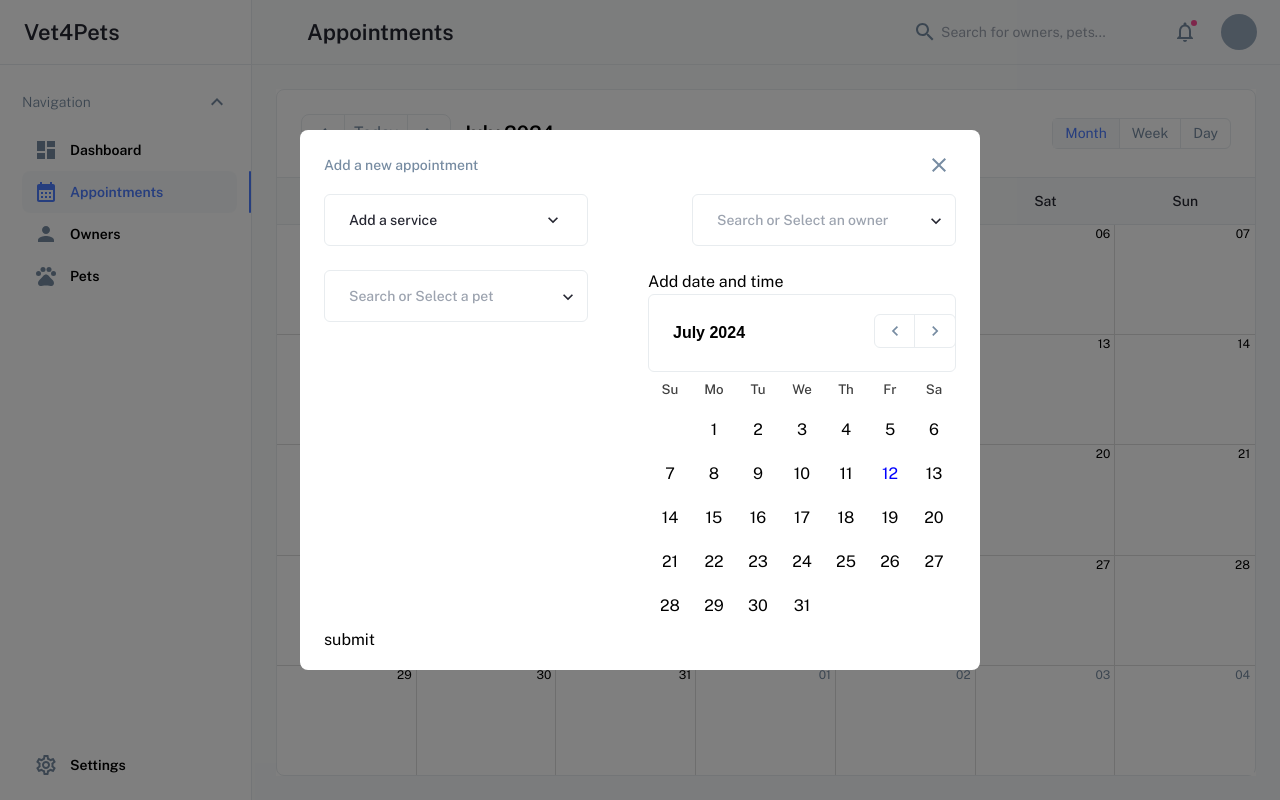
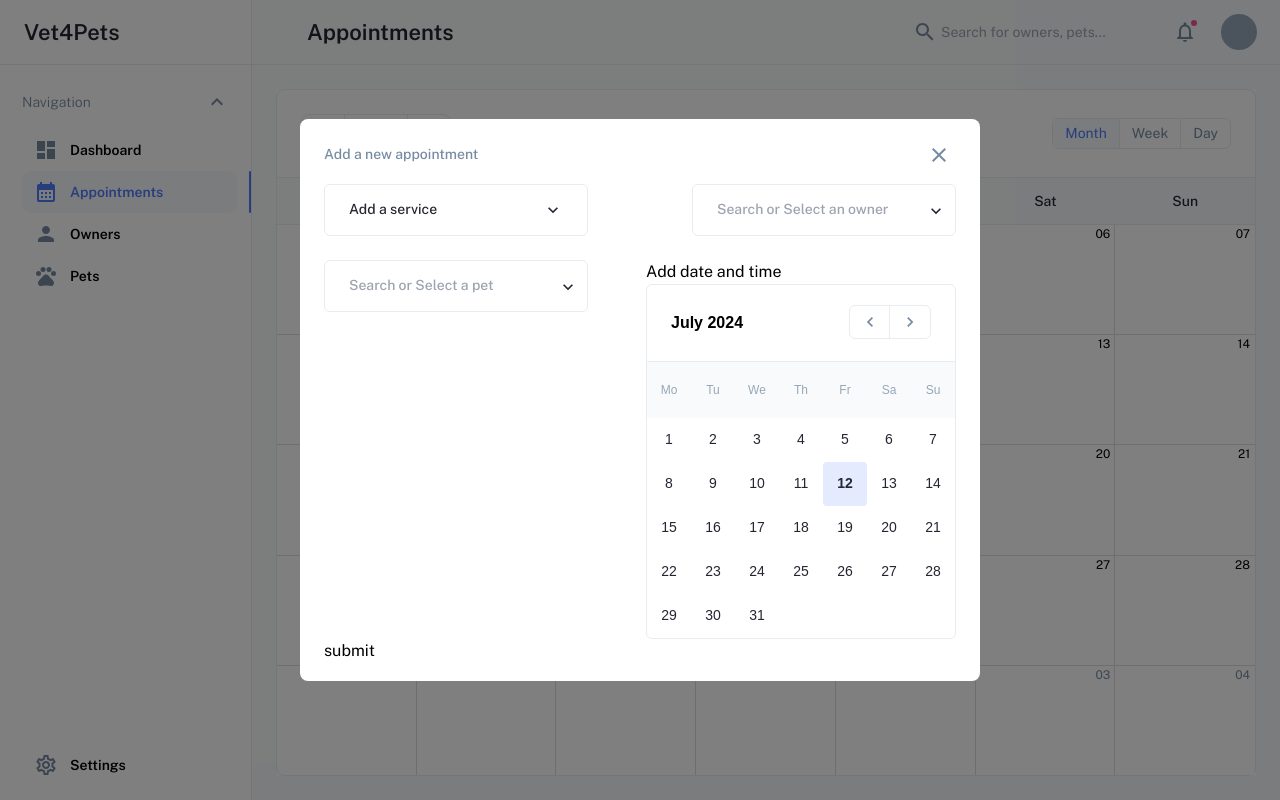
Before and after one commit to everydaycode20/vet4pets, a React (Vite) app in the folder client_/: page /appointments in a window 1280 px wide. Built offline with nearby package versions, Linux system fonts and the light colour scheme.

Commit message:
update appointments modal

```diff
--- a/client_/src/components/date-picker/date-picker.scss
+++ b/client_/src/components/date-picker/date-picker.scss
@@ -1,10 +1,16 @@
 @import "../../assets/scss/colors/colors";
+
+.rdp-root {
+  border: 1px solid $light-gray;
+  border-radius: 6px;
+}
 
 .rdp-nav {
   border: 1px solid $light-gray;
   border-radius: 6px;
   height: 34px;
   top: 20px;
+  right: 24px;
 
   button {
     width: 40px;
@@ -21,8 +27,7 @@
 }
 
 .rdp-month_caption {
-  border-radius: 6px;
-  border: 1px solid $light-gray;
+  border-bottom: 1px solid $light-gray;
   height: fit-content;
   padding: 26px 24px;
 
@@ -32,3 +37,61 @@
     font-family: "PublicSans", sans-serif;
   }
 }
+
+.rdp-month_grid {
+  .rdp-weekdays {
+    background-color: $light-gray-3;
+  }
+
+  .rdp-weekdays .rdp-weekday {
+    font-family: "PublicSans", sans-serif;
+    font-size: 12px;
+    font-weight: 400;
+    padding: 19px 0;
+    color: $light-gray-4;
+  }
+
+  .rdp-weeks {
+    .rdp-week .rdp-day button {
+      font-family: "PublicSans", sans-serif;
+      font-size: 14px;
+      color: $black;
+      font-weight: 400;
+
+      &:focus,
+      &:focus-visible {
+        border-radius: 4px;
+      }
+    }
+
+    .rdp-week .rdp-day {
+      &.rdp-hidden {
+        visibility: visible;
+        pointer-events: none;
+        user-select: none;
+        touch-action: none;
+
+        button {
+          font-weight: 300;
+          color: $light-gray-4;
+        }
+      }
+    }
+
+    .rdp-week .rdp-today {
+      background-color: $light-blue;
+      border-radius: 4px;
+
+      button {
+        font-weight: 600;
+      }
+    }
+
+    .rdp-selected {
+      button {
+        border-radius: 4px;
+        border-color: $light-blue;
+      }
+    }
+  }
+}
--- a/client_/src/components/date-picker/date-picker.tsx
+++ b/client_/src/components/date-picker/date-picker.tsx
@@ -1,9 +1,12 @@
 import { useState } from "react";
+import { Checkbox } from "@headlessui/react";
 
-import { DayPicker, NavProps } from "react-day-picker";
+import { DayPicker } from "react-day-picker";
 
 import NavigateBeforeOutlinedIcon from "@mui/icons-material/NavigateBeforeOutlined";
 import NavigateNextOutlinedIcon from "@mui/icons-material/NavigateNextOutlined";
+
+import formatTime from "../../utils/format-time";
 
 import "react-day-picker/style.css";
 import "./date-picker.scss";
@@ -11,9 +14,13 @@ import "./date-picker.scss";
 export default function DatePicker() {
   const [selected, setSelected] = useState<Date>();
 
+  console.log(selected);
+
   return (
+    <div>
       <DayPicker
         mode="single"
+        weekStartsOn={1}
         selected={selected}
         onSelect={setSelected}
         components={{
@@ -29,7 +36,10 @@ export default function DatePicker() {
 
             if (props.orientation === "right") {
               return (
-              <NavigateNextOutlinedIcon htmlColor="#778CA2" fontSize="small" />
+                <NavigateNextOutlinedIcon
+                  htmlColor="#778CA2"
+                  fontSize="small"
+                />
               );
             }
 
@@ -37,5 +47,56 @@ export default function DatePicker() {
           },
         }}
       />
+
+      {selected && (
+        <ul>
+          {timeArr.map((time, index) => {
+            return (
+              <li key={index}>
+                <TimeCheckbox key={index} time={time} />
+              </li>
+            );
+          })}
+        </ul>
+      )}
+    </div>
   );
 }
+const timeArr = [
+  { time: "8:00", hourTime24: "8:00" },
+  { time: "8:30", hourTime24: "8:30" },
+  { time: "9:00", hourTime24: "9:00" },
+  { time: "9:30", hourTime24: "9:30" },
+  { time: "10:00", hourTime24: "10:00" },
+  { time: "10:30", hourTime24: "10:30" },
+  { time: "11:00", hourTime24: "11:00" },
+  { time: "11:30", hourTime24: "11:30" },
+  { time: "12:00", hourTime24: "12:00" },
+  { time: "12:30", hourTime24: "12:30" },
+  { time: "1:00", hourTime24: "13:00" },
+  { time: "1:30", hourTime24: "13:30" },
+  { time: "2:00", hourTime24: "14:00" },
+  { time: "2:30", hourTime24: "14:30" },
+  { time: "3:00", hourTime24: "15:00" },
+  { time: "3:30", hourTime24: "15:30" },
+  { time: "4:00", hourTime24: "16:00" },
+  { time: "4:30", hourTime24: "16:30" },
+  { time: "5:00", hourTime24: "17:00" },
+  { time: "5:30", hourTime24: "17:30" },
+];
+
+function TimeCheckbox({
+  time,
+}: {
+  time: { time: string; hourTime24: string };
+}) {
+  const [enabled, setEnabled] = useState(false);
+
+  return (
+    <Checkbox checked={enabled} onChange={setEnabled} className="">
+      <time dateTime={new Date(0, 0, 0, 8, 0).toLocaleTimeString()}>
+        {formatTime(time.hourTime24)}
+      </time>
+    </Checkbox>
+  );
+}
--- /dev/null
+++ b/client_/src/utils/format-time.ts
@@ -0,0 +1,16 @@
+export default function formatTime(time: string) {
+  const str = time.split(":");
+
+  const hour = parseInt(str[0]) >= 13 ? parseInt(str[0]) : parseInt(str[0]);
+  const minutes = parseInt(str[1]);
+  const timeOfDay = new Date(0, 0, 0, hour, minutes)
+    .toLocaleTimeString()
+    .split(" ")[1]
+    .toLowerCase();
+
+  console.log(hour >= 13 ? hour - 12 : hour, minutes, timeOfDay);
+
+  return `${hour >= 13 ? hour - 12 : hour}:${minutes
+    .toString()
+    .padEnd(2, "0")} ${timeOfDay}`;
+}
--- a/client_/src/utils/utils.ts
+++ b/client_/src/utils/utils.ts
@@ -1,4 +1,5 @@
 import JoinClasses from "./join-classes";
 import { focusRing } from "./focus-ring";
+import formatTime from "./format-time";
 
-export { JoinClasses, focusRing };
+export { JoinClasses, focusRing, formatTime };
```
Lines whose indentation alone changed are shown as unchanged.
